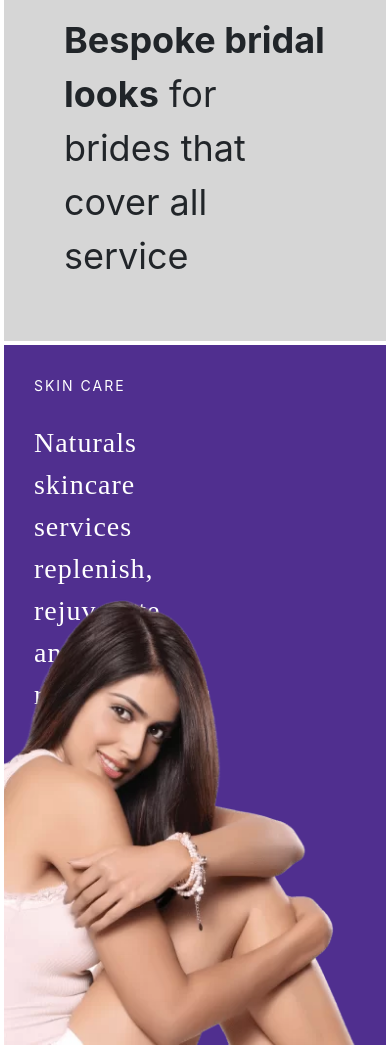
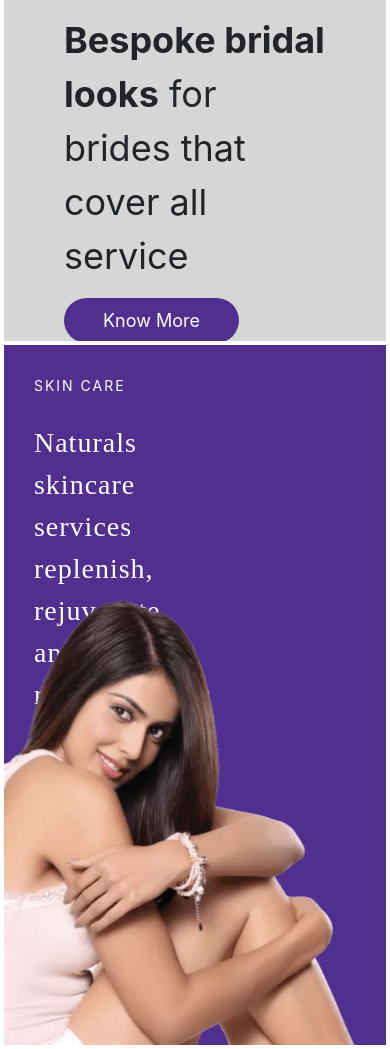
Before and after one commit to Varunesha/nature, a plain HTML site: page index.html in a window 390 px wide. Shown: the part 1856-2905 px from the top of the page. Drawn offline with nearby package versions, Linux system fonts and the light colour scheme.

Commit message:
Update style.css

```diff
--- a/style.css
+++ b/style.css
@@ -669,6 +669,9 @@
         width: 410px;
         padding: 0px 0 0 50px;
     }
+       .quality-element03-inner button{
+        margin-top: -12px;
+    }
     .naturals-inner {
         background-size: 380px 400px;
         background-position: -20px 50px;
```
